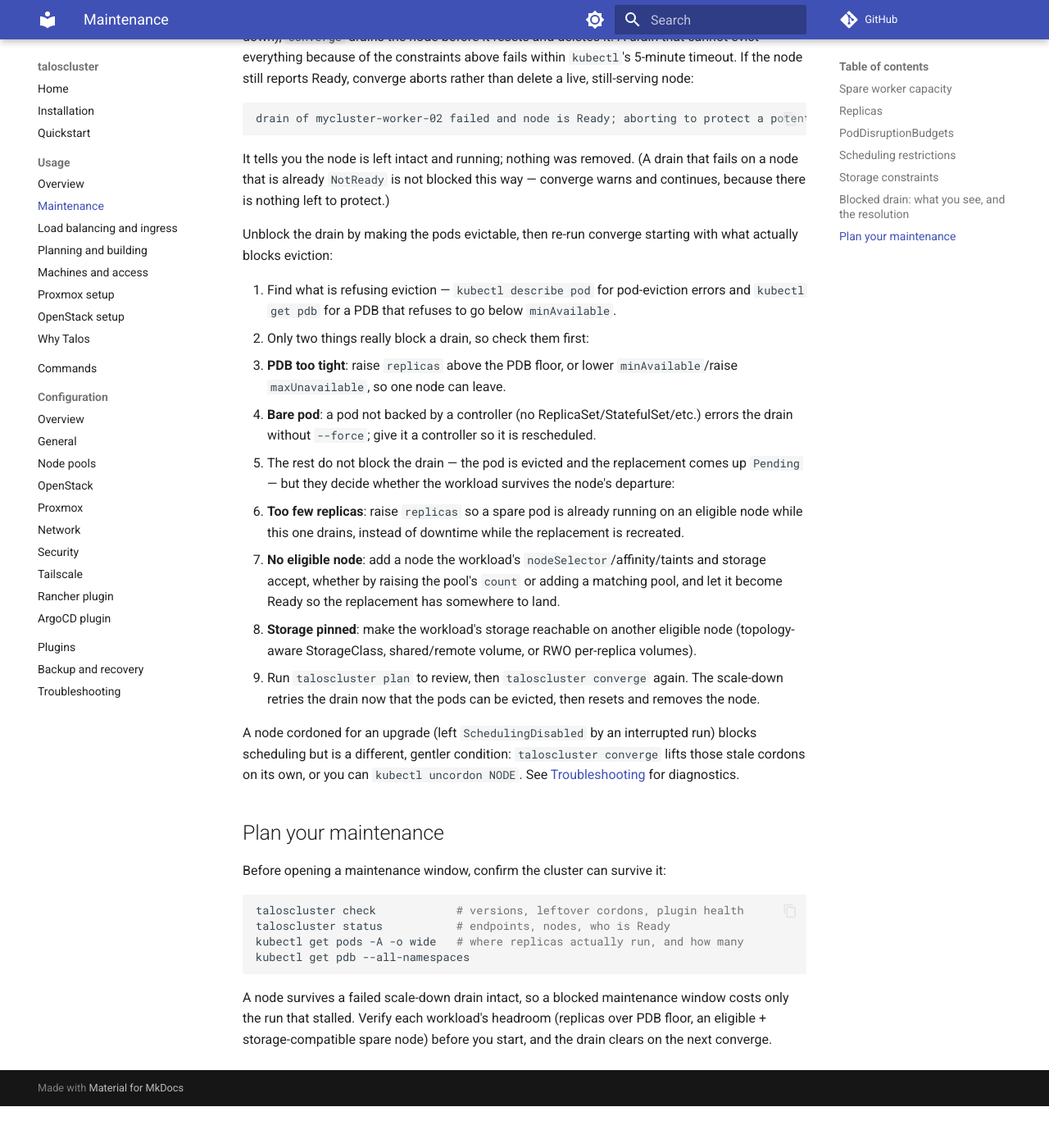
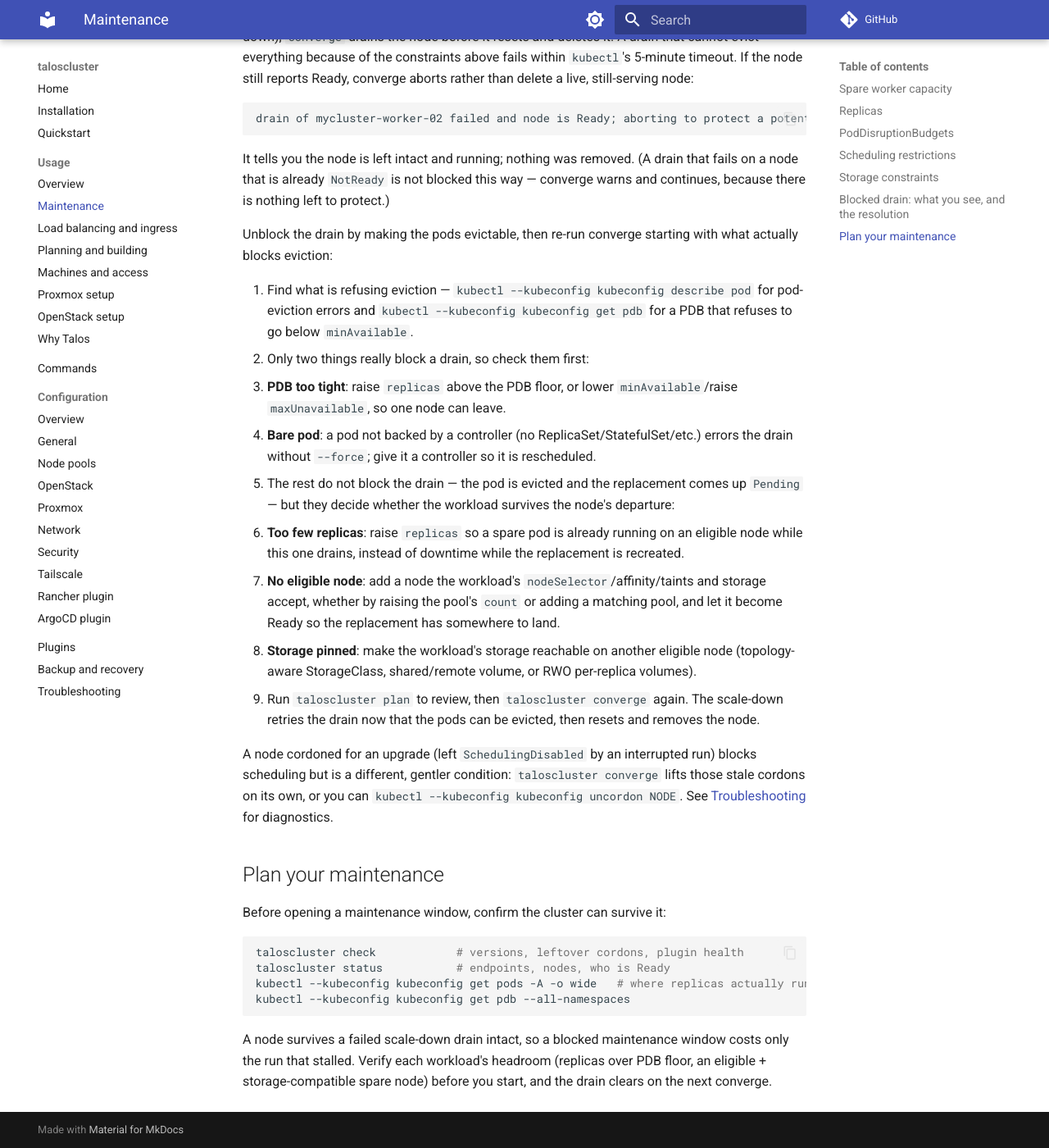
Before and after one commit to ncsa/taloscluster, an MkDocs documentation site: the page built from docs/maintenance.md, in a window 1280 px wide and 1400 px high, scrolled down 3817 px. Shown: the whole window at 82% size. Built offline with MkDocs 1.6.1 and Material for MkDocs 9.7.7, drawn with Linux system fonts in a browser that asks for light colours; comment, search, counter and statistics services are not loaded; before the commit the page ends 5166 px from its top, so only the background shows below that.

````diff
--- a/docs/maintenance.md
+++ b/docs/maintenance.md
@@ -107,7 +107,7 @@ It tells you the node is left intact and running; nothing was removed. (A drain
 
 Unblock the drain by making the pods evictable, then re-run converge starting with what actually blocks eviction:
 
-1. Find what is refusing eviction — `kubectl describe pod` for pod-eviction errors and `kubectl get pdb` for a PDB that refuses to go below `minAvailable`.
+1. Find what is refusing eviction — `kubectl --kubeconfig kubeconfig describe pod` for pod-eviction errors and `kubectl --kubeconfig kubeconfig get pdb` for a PDB that refuses to go below `minAvailable`.
 2. Only two things really block a drain, so check them first:
    - **PDB too tight**: raise `replicas` above the PDB floor, or lower `minAvailable`/raise `maxUnavailable`, so one node can leave.
    - **Bare pod**: a pod not backed by a controller (no ReplicaSet/StatefulSet/etc.) errors the drain without `--force`; give it a controller so it is rescheduled.
@@ -117,7 +117,7 @@ Unblock the drain by making the pods evictable, then re-run converge starting wi
    - **Storage pinned**: make the workload's storage reachable on another eligible node (topology-aware StorageClass, shared/remote volume, or RWO per-replica volumes).
 4. Run `taloscluster plan` to review, then `taloscluster converge` again. The scale-down retries the drain now that the pods can be evicted, then resets and removes the node.
 
-A node cordoned for an upgrade (left `SchedulingDisabled` by an interrupted run) blocks scheduling but is a different, gentler condition: `taloscluster converge` lifts those stale cordons on its own, or you can `kubectl uncordon NODE`. See [Troubleshooting](troubleshooting.md) for diagnostics.
+A node cordoned for an upgrade (left `SchedulingDisabled` by an interrupted run) blocks scheduling but is a different, gentler condition: `taloscluster converge` lifts those stale cordons on its own, or you can `kubectl --kubeconfig kubeconfig uncordon NODE`. See [Troubleshooting](troubleshooting.md) for diagnostics.
 
 ## Plan your maintenance
 
@@ -126,8 +126,8 @@ Before opening a maintenance window, confirm the cluster can survive it:
 ```bash
 taloscluster check            # versions, leftover cordons, plugin health
 taloscluster status           # endpoints, nodes, who is Ready
-kubectl get pods -A -o wide   # where replicas actually run, and how many
-kubectl get pdb --all-namespaces
+kubectl --kubeconfig kubeconfig get pods -A -o wide   # where replicas actually run, and how many
+kubectl --kubeconfig kubeconfig get pdb --all-namespaces
 ```
 
 A node survives a failed scale-down drain intact, so a blocked maintenance window costs only the run that stalled. Verify each workload's headroom (replicas over PDB floor, an eligible + storage-compatible spare node) before you start, and the drain clears on the next converge.
````
Also changed, not shown: CHANGELOG.md (+1 -0 lines), docs/backup.md (+1 -1 lines), docs/concepts/machines.md (+2 -2 lines), docs/troubleshooting.md (+3 -3 lines), 4 other files.
